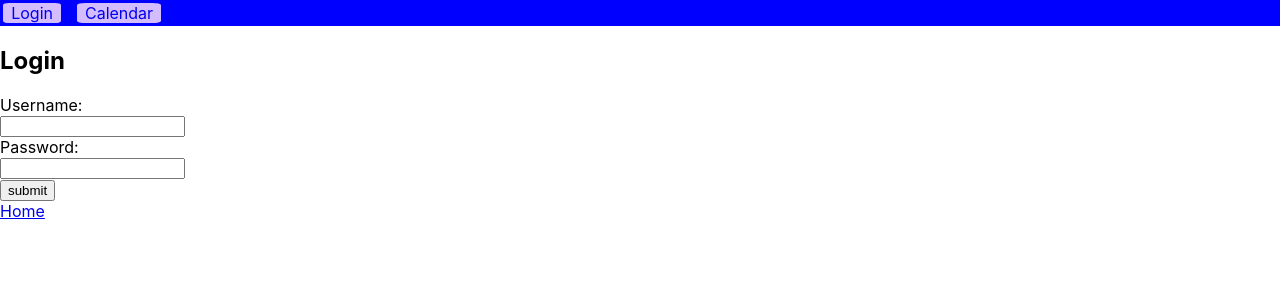
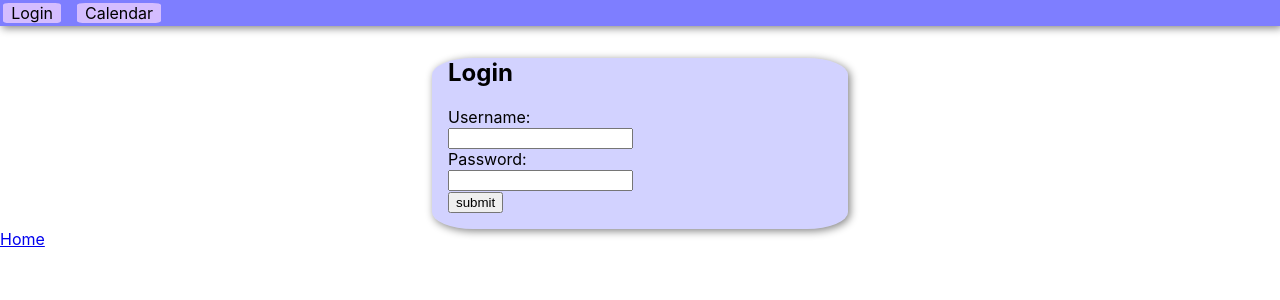
Before and after one commit to Jonrunar95/Calendar-HBV501, a React (Create React App) app in the folder front-end/: page /login in a window 1280 px wide. Shown: the top 300 px of the page. Built offline with nearby package versions, Linux system fonts and the light colour scheme.

Commit message:
meira css
login og navbar

```diff
--- a/front-end/src/components/eventTable/eventTable.css
+++ b/front-end/src/components/eventTable/eventTable.css
@@ -39,3 +39,7 @@
   background: rgba(190, 40, 52, 0.7);
 
 }
+
+.calendar{
+  margin: auto;
+}
--- a/front-end/src/components/navigation/Navigation.css
+++ b/front-end/src/components/navigation/Navigation.css
@@ -3,9 +3,9 @@
     display: flex;
     flex-wrap: wrap;
     padding: 0em, 2em;
-    background-color: blue;
+    background-color: rgba(0, 0, 255, 0.507);
     padding: 0.2em;
-
+    box-shadow: 2px 2px 8px 0px grey;
 }
 
 .nav-bar > a {
@@ -18,9 +18,11 @@
     padding-right: 0.5em;
     text-decoration-line: none;
     background-color: rgb(212, 189, 255);
+    border: none;
     border-radius: 10%;
 }
 
 .button-link{
     text-decoration-line: none;
+    color: black;
 }
--- a/front-end/src/routes/calendar/Calendar.js
+++ b/front-end/src/routes/calendar/Calendar.js
@@ -111,13 +111,13 @@ class Calendar extends Component {
     return (
         <div>
           <div>
-            <button onClick={this.prevPage}> &lt;- </button>
-            <button onClick={this.nextPage}> -&gt; </button>
+            <button className = "Button" onClick={this.prevPage}> &lt;- </button>
+            <button className = "Button" onClick={this.nextPage}> -&gt; </button>
 
             <EventTable data={events} startDate={startDate} />
           </div>
           <div>
-            <Link to='event/new'>Create new event</Link>
+            <Link className = "button-link" to='event/new'>Create new event</Link>
           </div>
         </div>
     );
--- a/front-end/src/routes/login/Login.css
+++ b/front-end/src/routes/login/Login.css
@@ -0,0 +1,11 @@
+.login-box{
+    margin: auto;
+    margin-top: 2em;
+    width: 30%;
+    background-color: rgba(0, 0, 255, 0.178);
+    border-radius: 10%;
+    padding-bottom: 1em;
+    padding-left: 1em;
+    padding-right: 1em;
+    box-shadow: 2px 2px 8px 0px grey;
+}
--- a/front-end/src/routes/login/Login.js
+++ b/front-end/src/routes/login/Login.js
@@ -1,6 +1,7 @@
 import React, { Component } from 'react';
 import api from '../../api';
 import { Redirect } from 'react-router-dom';
+import './Login.css';
 //import bcrypt from 'Bcrypt'
 
 class Login extends Component {
@@ -66,7 +67,7 @@ class Login extends Component {
     }
 
   return (
-    <div>
+    <div className = "login-box">
       <h2 className="margin_div">Login</h2>
       <div className="change_div">
         <form>
```
